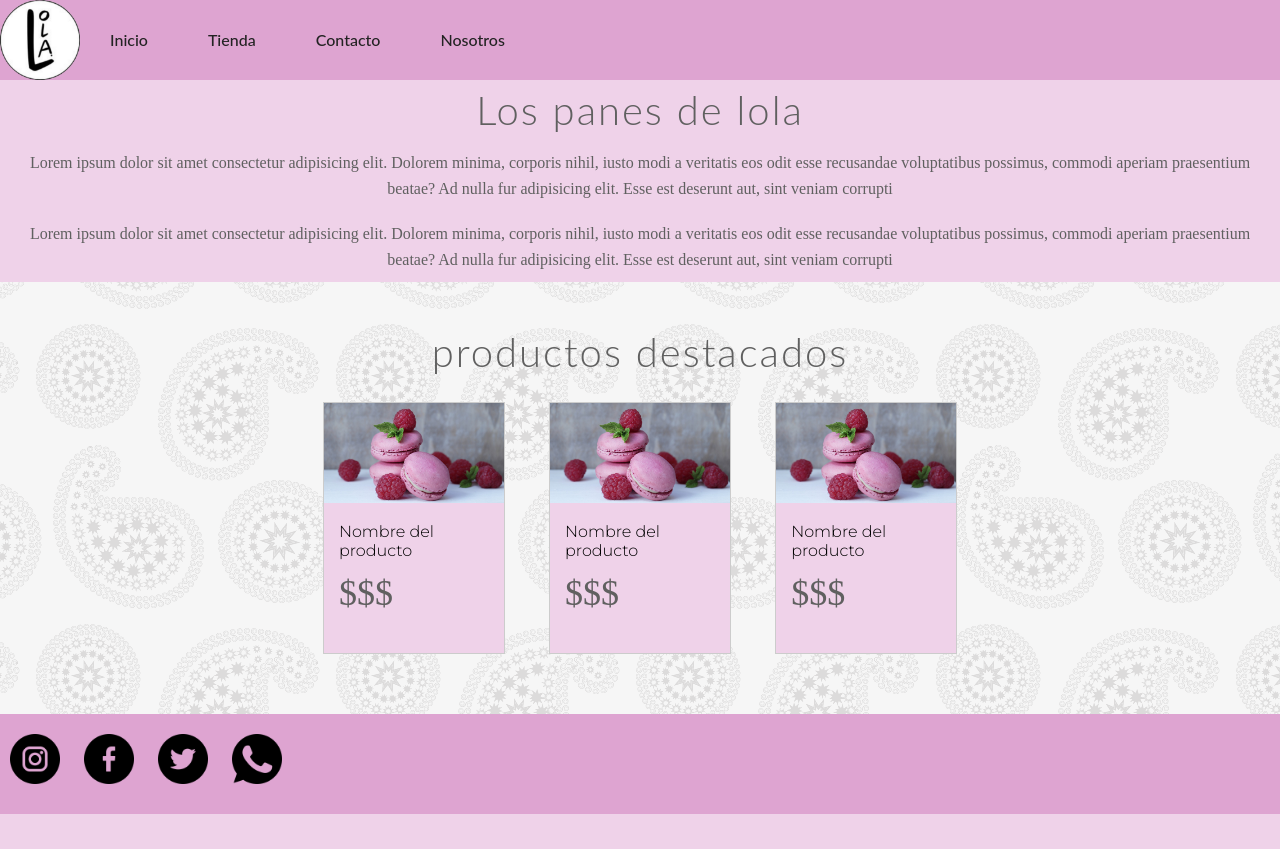
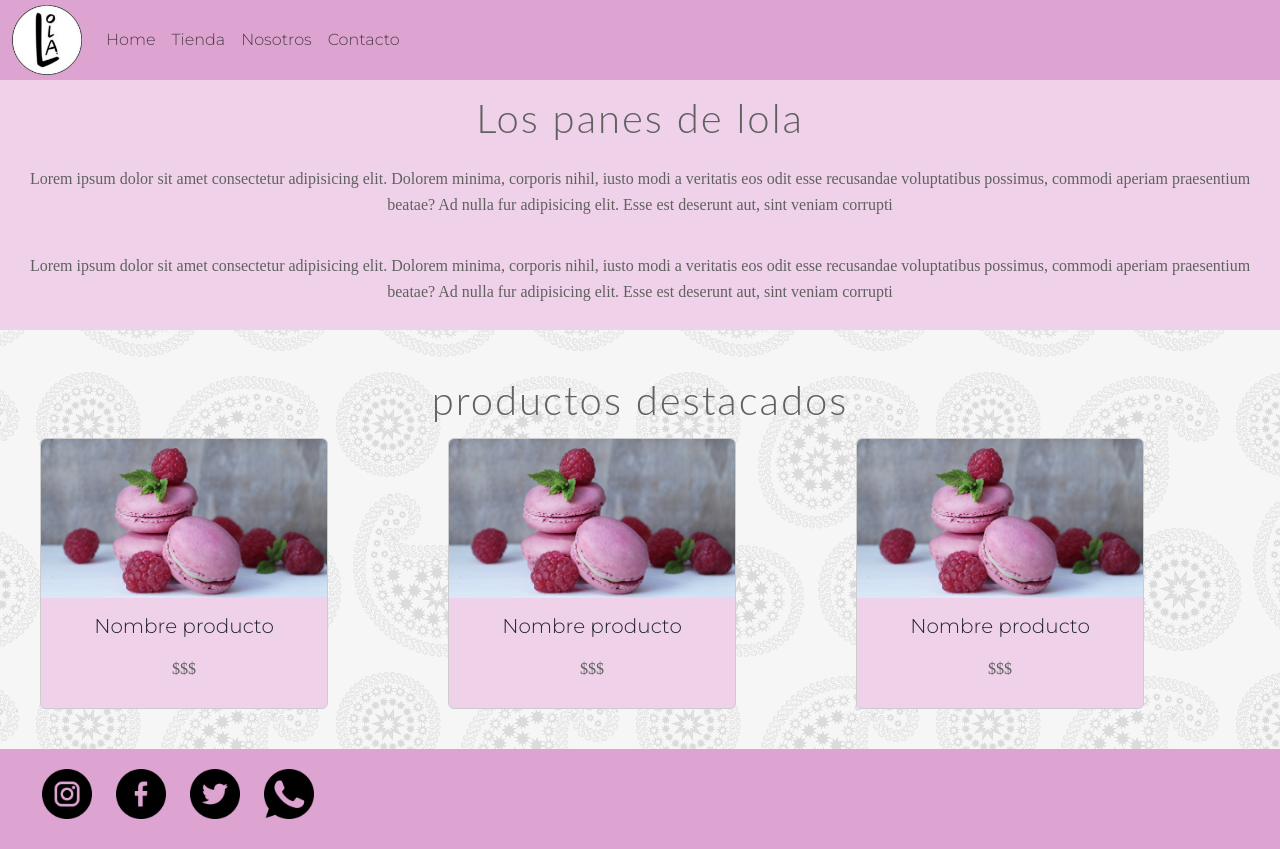
Before and after one commit to martinrze/Pagina__Coderhouse, a plain HTML site: page index.html in a window 1280 px wide. Before the commit the page ends 814 px from the top, so only its background shows below. Drawn offline with nearby package versions, Linux system fonts and the light colour scheme.

Commit message:
bootstrap

```diff
--- a/css/styles.css
+++ b/css/styles.css
@@ -1,72 +1,30 @@
 * {
-	Margin:0;
-	padding:0;
+	Margin: 0;
+	padding: 0;
 
 }
 
-body{
+body {
 	background-color: #efd2e9;
 	font-family: 'Montserrat', sans-serif;
 
 }
+
 /* Nav y footer*/
-nav ul {
-    list-style-type: none;
-    overflow: hidden;
-	background-color: #dea4d1;
-	width: 100%;
-	text-transform: capitalize;
-
-}
-
-  nav ul li {
-    float: left;
-
-  }
-
-  nav ul li a {
-    display: block;
-    text-align: center;
-    padding: 30px 30px;
-    text-decoration: none;
-	color: #232323;
-	font-family: "Lato";
-	font-weight: 500;
-  }
-
-  nav ul li a:hover {
- background-color: #b58ab2;
-  }
-
-  .logo {
-    height: 80px;
-  }
-
-  .logo a{
-    padding: 0;
-    margin: 0;
-  }
-
-  .logo img{
-    height: 80px;
-}
-
-  .logo :hover{
-    background-color: #dea4d1;
-  }
 
 
 footer {
 	background-color: #dea4d1;
-    size:auto;
+	size: auto;
 	height: 100px;
 }
 
-footer ul li{
+footer ul li {
 	display: inline-block;
 	padding: 20px 10px;
 
 }
+
 /**/
 
 h1 {
@@ -80,7 +38,7 @@ footer ul li{
 	text-align: center;
 }
 
-p{
+p {
 	padding: 10px 20px;
 	color: #606060;
 	font-family: "Source Sans Pro";
@@ -101,26 +59,21 @@ h2 {
 	text-align: center;
 }
 
-.background{
+.background {
 	background-image: url(../imagenes\ proyecto\ coder/redes/paisley.webp);
-	text-align: center;
-	padding: 40px;
+
 }
 
 
 
-div.gallery {
-	margin: 5px;
+.gallery__card {
+
 	border: 1px solid #ccc;
 	background-color: #efd2e9;
-	width: 180px;
-	height:250px;
-	display: inline-block;
-	text-align: left;
-	margin: 20px;
+
 }
 
-div.gallery:hover {
+.gallery__card:hover {
 	border: 1px solid #777;
 }
 
@@ -164,17 +117,17 @@ div.gallery img {
 }
 
 
-label{
+label {
 	display: block;
 	padding: 4px 8px;
 	text-align: left;
 }
 
-input{
+input {
 	display: block;
 	width: 90%;
 	height: 61px;
-	padding: 4px 8px ;
+	padding: 4px 8px;
 	background: #faf0f8;
 	border-color: #232323;
 	border-width: 1px;
@@ -203,10 +156,10 @@ input{
 	line-height: 1.3;
 }
 
-.form button{
+.form button {
 	width: 20%;
 	height: 80px;
-	padding: 4px 8px ;
+	padding: 4px 8px;
 	background: #dea4d1;
 	border-color: #232323;
 	border-width: 1px;
@@ -219,22 +172,24 @@ input{
 
 }
 
-.form button:hover{
+.form button:hover {
 	background-color: #b58ab2;
 }
 
 
 
-.product_page{
-	background-image:  url(../imagenes\ proyecto\ coder/redes/paisley.webp);
+.product_page {
+	background-image: url(../imagenes\ proyecto\ coder/redes/paisley.webp);
 	text-align: center;
 }
-.product_page div{
+
+.product_page div {
 	width: 45%;
 	display: inline-block;
 	text-align: center;
 }
-.product_page img{
+
+.product_page img {
 	max-width: 90%;
 	height: auto;
 	padding: 20px;
@@ -251,6 +206,7 @@ input{
 	text-align: left;
 	display: inline;
 }
+
 .product_page input {
 	width: 216px;
 	height: 41px;
@@ -265,12 +221,13 @@ input{
 	text-align: left;
 }
 
-.product_page label{
+.product_page label {
 	color: #232323;
 	font-family: "Lato";
 	font-weight: 500;
 	font-size: 18px;
 }
+
 .add_cart {
 	width: 175px;
 	height: 34px;
@@ -288,3 +245,47 @@ input{
 	text-align: center;
 	margin: 20px;
 }
+
+
+
+
+
+
+
+
+
+body{
+    background-color: #efd2e9;
+
+}
+
+.nav__barra__lista__item{
+    text-decoration: none;
+	color: #232323;
+	font-family: "Lato";
+	font-weight: 500;;
+
+}
+
+.nav__barra{
+    padding-top: 0;
+}
+
+.nav__barra__lista{
+    background-color: #dea4d1;
+	width: 100%;
+	text-transform: capitalize;
+
+}
+
+h2{
+    font-family: "Lato";
+}
+
+
+
+.background {
+	background-image: url(../imagenes\ proyecto\ coder/redes/paisley.webp);
+	text-align: center;
+	padding: 40px;
+}
--- a/index.html
+++ b/index.html
@@ -1,75 +1,117 @@
 <!DOCTYPE html>
 <html lang="en">
+
 <head>
     <meta charset="UTF-8">
     <meta name="viewport" content="width=device-width, initial-scale=1.0">
     <title>Los panes de Lola</title>
+    <link href="https://cdn.jsdelivr.net/npm/bootstrap@5.3.1/dist/css/bootstrap.min.css" rel="stylesheet"
+        integrity="sha384-4bw+/aepP/YC94hEpVNVgiZdgIC5+VKNBQNGCHeKRQN+PtmoHDEXuppvnDJzQIu9" crossorigin="anonymous">
     <link rel="shortcut icon" href="./imagenes proyecto coder/redes/Mi proyecto.png">
-    <link rel="stylesheet" href="./css/styles.css"/>
+    <link rel="stylesheet" href="./css/styles.css" />
     <link rel="preconnect" href="https://fonts.googleapis.com">
     <link rel="preconnect" href="https://fonts.gstatic.com" crossorigin>
     <link href="https://fonts.googleapis.com/css2?family=Montserrat:wght@300&display=swap" rel="stylesheet">
 </head>
+
 <body>
 
-    <nav>
+    <nav class="navbar navbar-expand-md nav__barra">
+        <div class="container-fluid nav__barra__lista">
+            <a class="navbar-brand" href="#">
+                <img src="./imagenes proyecto coder/redes/Mi proyecto.png" alt="Logo" width="70" height="70"
+                    href="./index.html">
+            </a>
+            <button class="navbar-toggler" type="button" data-bs-toggle="collapse"
+                data-bs-target="#navbarSupportedContent" aria-controls="navbarSupportedContent" aria-expanded="false"
+                aria-label="Toggle navigation">
+                <span class="navbar-toggler-icon"></span>
+            </button>
+            <div class="collapse navbar-collapse" id="navbarSupportedContent">
+                <ul class="navbar-nav me-auto mb-2 mb-lg-0">
 
-        <ul>
-            <li class="logo">
-            <a href="./index.html">
-                <img src="./imagenes proyecto coder/redes/Mi proyecto.png" alt="inicio" href="./index.html" >
-            </a>
+                    <li class="nav-item .nav__barra__lista__item">
+                        <a class="nav-link " href="./index.html">Home</a>
                     </li>
-            <li ><a href="./index.html">inicio</a></li>
+                    <li class="nav-item .nav__barra__lista__item">
+                        <a class="nav-link" href="./pages/tienda.html">Tienda</a>
+                    </li>
+                    <li class="nav-item .nav__barra__lista__item">
+                        <a class="nav-link" href="./pages/nosotros.html">Nosotros</a>
+                    </li>
+                    <li class="nav-item .nav__barra__lista__item">
+                        <a class="nav-link" href="./pages/contacto.html">Contacto</a>
+                    </li>
 
+                </ul>
 
-            <li ><a href="./pages/tienda.html">tienda</a></li>
-
-
-            <li><a href="./pages/contacto.html">contacto</a></li>
-
-            <li ><a href="./pages/nosotros.html">nosotros</a></li>
+            </div>
+        </div>
+    </nav>
 
 
 
-        </ul>
-    </nav>
-
-
     <h1>Los panes de lola</h1>
-    <p>Lorem ipsum dolor sit amet consectetur adipisicing elit. Dolorem minima, corporis nihil, iusto modi a veritatis eos odit esse recusandae voluptatibus possimus, commodi aperiam praesentium beatae? Ad nulla fur adipisicing elit. Esse est deserunt aut, sint veniam corrupti
+    <p>Lorem ipsum dolor sit amet consectetur adipisicing elit. Dolorem minima, corporis nihil, iusto modi a veritatis
+        eos odit esse recusandae voluptatibus possimus, commodi aperiam praesentium beatae? Ad nulla fur adipisicing
+        elit. Esse est deserunt aut, sint veniam corrupti
     </p>
-    <p>Lorem ipsum dolor sit amet consectetur adipisicing elit. Dolorem minima, corporis nihil, iusto modi a veritatis eos odit esse recusandae voluptatibus possimus, commodi aperiam praesentium beatae? Ad nulla fur adipisicing elit. Esse est deserunt aut, sint veniam corrupti
+    <p>Lorem ipsum dolor sit amet consectetur adipisicing elit. Dolorem minima, corporis nihil, iusto modi a veritatis
+        eos odit esse recusandae voluptatibus possimus, commodi aperiam praesentium beatae? Ad nulla fur adipisicing
+        elit. Esse est deserunt aut, sint veniam corrupti
     </p>
 
 
 
 
 
-            <div class="background">
+
+
+    <div class="container-fluid text-center background">
         <h2>productos destacados</h2>
-            <div class="gallery">
-                <a target="_blank" href="./imagenes proyecto coder/Images/macarons.jpg">
-                <img src="./imagenes proyecto coder/Images/macarons.jpg" alt="macarons" >
-                 </a>
-                <div class="description">Nombre del producto</div>
-                <div class="price">$$$</div>
-            </div>
-            <div class="gallery">
-                <a target="_blank" href="./imagenes proyecto coder/Images/macarons.jpg">
-                <img src="./imagenes proyecto coder/Images/macarons.jpg" alt="macarons" >
-                 </a>
-                <div class="description">Nombre del producto</div>
-                <div class="price">$$$</div>
-            </div>
-            <div class="gallery">
-                <a target="_blank" href="./imagenes proyecto coder/Images/macarons.jpg">
-                <img src="./imagenes proyecto coder/Images/macarons.jpg" alt="macarons" >
-                 </a>
-                <div class="description">Nombre del producto</div>
-                <div class="price">$$$</div>
+        <div class="row">
+            <div class="col">
+                <div class="card gallery__card " style="width: 18rem;">
+                    <img src="./imagenes proyecto coder/Images/macarons.jpg" alt="macarons" class="card-img-top">
+                    <div class="card-body">
+                        <h5 class="card-title">Nombre producto</h5>
+                        <p class="card-text">$$$</p>
+
                     </div>
                 </div>
+            </div>
+            <div class="col">
+                <div class="card gallery__card " style="width: 18rem;">
+                    <img src="./imagenes proyecto coder/Images/macarons.jpg" alt="macarons" class="card-img-top">
+                    <div class="card-body">
+                        <h5 class="card-title">Nombre producto</h5>
+                        <p class="card-text">$$$</p>
+
+                    </div>
+                </div>
+            </div>
+            <div class="col">
+                <div class="card gallery__card " style="width: 18rem;">
+                    <img src="./imagenes proyecto coder/Images/macarons.jpg" alt="macarons" class="card-img-top">
+                    <div class="card-body">
+                        <h5 class="card-title">Nombre producto</h5>
+                        <p class="card-text">$$$</p>
+
+                    </div>
+                </div>
+            </div>
+        </div>
+    </div>
+
+
+
+
+
+
+
+
+
+
     <footer>
         <ul>
             <li>
@@ -97,4 +139,5 @@
     </footer>
 
 </body>
+
 </html>
```
Lines whose indentation alone changed are shown as unchanged.
